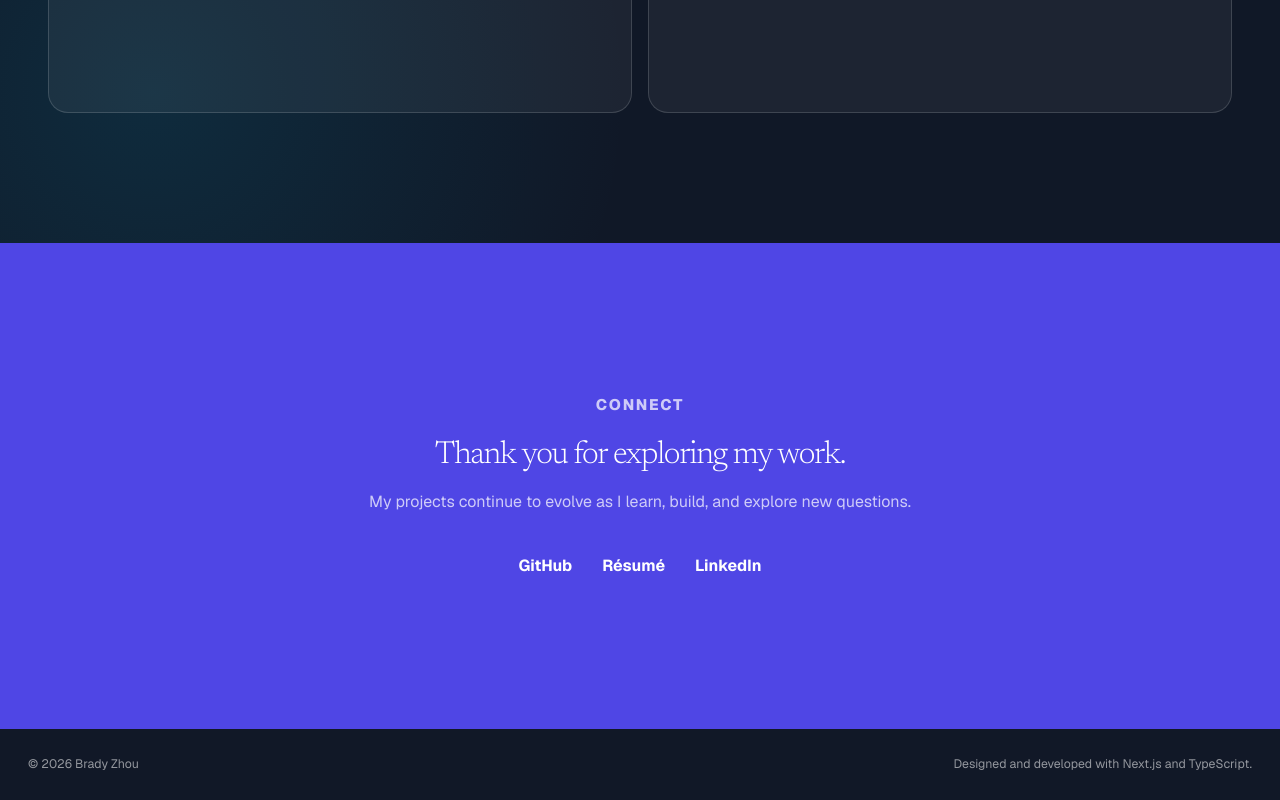
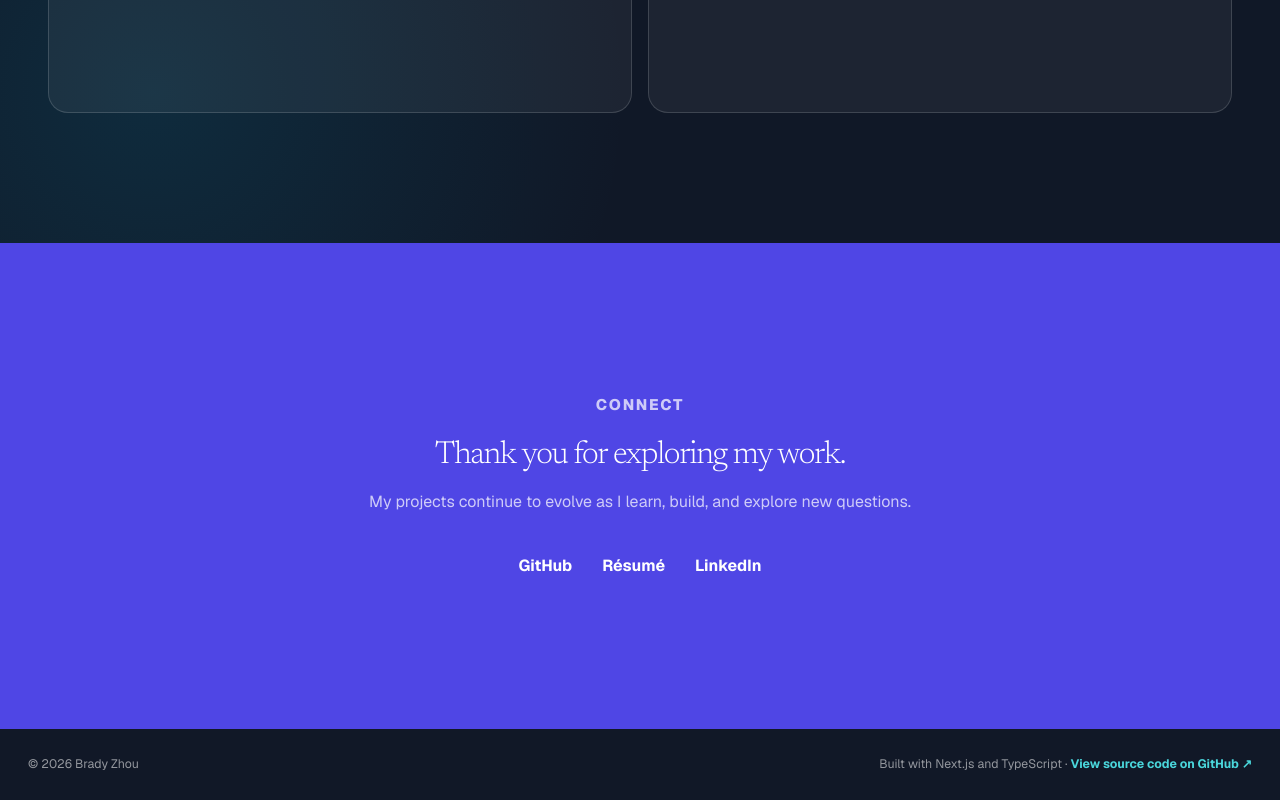
Before and after one commit to bradyzhou1/brady-portfolio, a Next.js app: page / in a window 1280 px wide. Shown: the part 9097-9897 px from the top of the page. Built offline with nearby package versions, Linux system fonts and the light colour scheme.

Commit message:
add source code and github link on main page

```diff
--- a/app/globals.css
+++ b/app/globals.css
@@ -3977,3 +3977,13 @@ button,
 .animatedLink:focus-visible .linkArrow {
   transform: translate(3px, -3px);
 }
+
+.siteBuildNote a {
+  color: var(--accent-secondary);
+  font-weight: 700;
+}
+
+.siteBuildNote a:hover {
+  text-decoration: underline;
+  text-underline-offset: 4px;
+}
--- a/app/page.tsx
+++ b/app/page.tsx
@@ -738,7 +738,17 @@ export default function Home() {
 
       <footer className="footer">
         <p>© 2026 Brady Zhou</p>
-        <p>Designed and developed with Next.js and TypeScript.</p>
+
+        <p className="siteBuildNote">
+          Built with Next.js and TypeScript ·{" "}
+          <a
+            href="https://github.com/bradyzhou1/brady-portfolio"
+            target="_blank"
+            rel="noreferrer"
+          >
+            View source code on GitHub ↗
+          </a>
+        </p>
       </footer>
     </main>
   );
```
